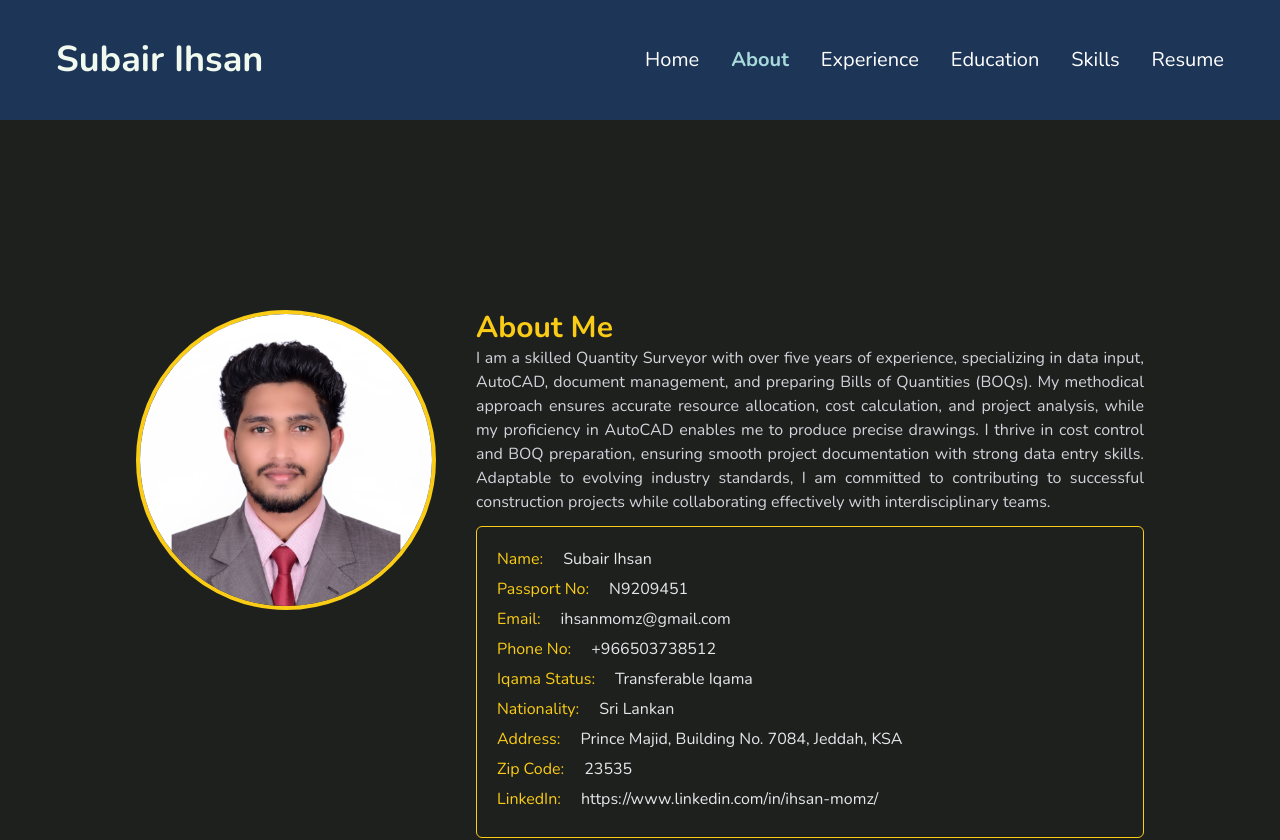
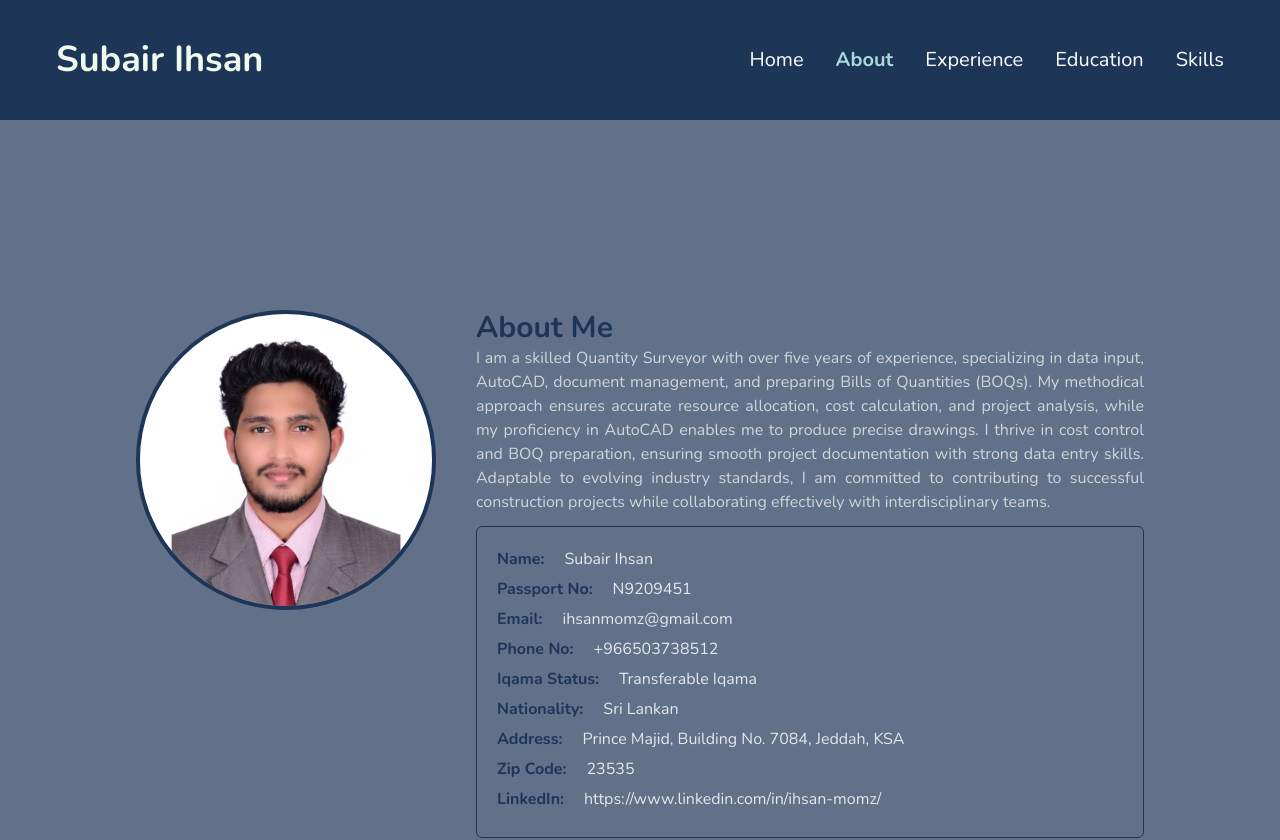
Before and after one commit to Mushkir/ihsan-portfolio, a React (Vite) app: page /about in a window 1280 px wide. Shown: the top 840 px of the page. Built offline with nearby package versions, Linux system fonts and the light colour scheme.

Commit message:
fix: fixed about section

```diff
--- a/src/components/TheNavBar.jsx
+++ b/src/components/TheNavBar.jsx
@@ -41,10 +41,6 @@ const TheNavBar = () => {
 
           <li>
             <NavLink to="/skills">Skills</NavLink>
-          </li>
-
-          <li>
-            <NavLink to="/resume">Resume</NavLink>
           </li>
         </ul>
 
@@ -95,10 +91,6 @@ const TheNavBar = () => {
           <li>
             <NavLink to="/skills">Skills</NavLink>
           </li>
-
-          <li>
-            <NavLink to="/resume">Resume</NavLink>
-          </li>
         </ul>
       </div>
     </nav>
--- a/src/layouts/TheGuestLayout.jsx
+++ b/src/layouts/TheGuestLayout.jsx
@@ -6,7 +6,7 @@ const TheGuestLayout = () => {
   return (
     <div className="font-nunito">
       <TheNavBar />
-      <main className="min-h-[calc(100vh-120px)]">
+      <main className="min-h-[calc(100vh-120px)] bg-sky_blue">
         <Outlet />
       </main>
       <TheFooter />
--- a/src/pages/TheAboutPage.jsx
+++ b/src/pages/TheAboutPage.jsx
@@ -3,16 +3,16 @@ import { Link } from "react-router-dom";
 const TheAboutPage = () => {
   return (
     // sm:pr-[3rem] md:pr-[5rem] xl:pr-[10rem] flex-col sm:flex-row
-    <div className="font-nunito bg-primary-black px-5 sm:px-14 py-8 flex flex-wrap sm:pt-[80px] lg:pt-[150px] xl:pt-[190px]">
+    <div className="font-nunito bg-sky_blue px-1.5 sm:px-14 py-8 flex flex-wrap sm:pt-[80px] lg:pt-[150px] xl:pt-[190px]">
       {/* Hero img */}
       <div className="lg:flex justify-center gap-x-10 items-start mb-10 md:mb-0 lg:mx-20">
         <img
-          className="w-[200px] h-[200px] mx-auto md:w-[300px] md:h-[300px] rounded-full border-4 border-yellow-400 object-cover object-center"
+          className="w-[200px] h-[200px] mx-auto md:w-[300px] md:h-[300px] rounded-full border-4 border-blue_100 object-cover object-center"
           src="/ihsan_profile.JPEG"
           alt="Ihsan Momz image"
         />
         <div className="w-full sm:w-[700px] text-justify">
-          <h3 className="text-yellow-400 text-3xl font-bold">About Me</h3>
+          <h3 className="text-blue_100 text-3xl font-bold">About Me</h3>
           <p className="text-gray-300 mb-3 text-sm sm:text-base">
             I am a skilled Quantity Surveyor with over five years of experience,
             specializing in data input, AutoCAD, document management, and
@@ -26,22 +26,22 @@ const TheAboutPage = () => {
             effectively with interdisciplinary teams.
           </p>
 
-          <div className="border border-yellow-400 p-5 rounded-md">
+          <div className="border border-blue_100 p-5 rounded-md">
             {/* Name */}
             <div className="flex flex-col sm:flex-row item-center gap-x-5 mb-1.5 text-base">
-              <span className="text-yellow-400">Name: </span>
+              <span className="text-blue_100 font-bold">Name: </span>
               <span className="text-gray-200">Subair Ihsan</span>
             </div>
 
             {/* Passport No. */}
             <div className="flex flex-col sm:flex-row item-center gap-x-5 mb-1.5 text-base">
-              <span className="text-yellow-400">Passport No: </span>
+              <span className="text-blue_100 font-bold">Passport No: </span>
               <span className="text-gray-200">N9209451</span>
             </div>
 
             {/* Email */}
             <div className="flex flex-col sm:flex-row item-center gap-x-5 mb-1.5 text-base">
-              <span className="text-yellow-400">Email: </span>
+              <span className="text-blue_100 font-bold">Email: </span>
               <Link
                 className="text-gray-200 hover:opacity-80"
                 to="mailto:ihsanmomz@gmail.com"
@@ -52,7 +52,7 @@ const TheAboutPage = () => {
 
             {/* Phone */}
             <div className="flex flex-col sm:flex-row item-center gap-x-5 mb-1.5 text-base">
-              <span className="text-yellow-400">Phone No: </span>
+              <span className="text-blue_100 font-bold">Phone No: </span>
               <Link
                 className="text-gray-200 hover:opacity-80"
                 to="tel:+966503738512"
@@ -63,19 +63,19 @@ const TheAboutPage = () => {
 
             {/* Iqama Status */}
             <div className="flex flex-col sm:flex-row item-center gap-x-5 mb-1.5 text-base">
-              <span className="text-yellow-400">Iqama Status: </span>
+              <span className="text-blue_100 font-bold">Iqama Status: </span>
               <span className="text-gray-200">Transferable Iqama</span>
             </div>
 
             {/* Nationality */}
             <div className="flex flex-col sm:flex-row item-center gap-x-5 mb-1.5 text-base">
-              <span className="text-yellow-400">Nationality: </span>
+              <span className="text-blue_100 font-bold">Nationality: </span>
               <span className="text-gray-200">Sri Lankan</span>
             </div>
 
             {/* Address */}
             <div className="flex flex-col sm:flex-row item-center gap-x-5 mb-1.5 text-base">
-              <span className="text-yellow-400">Address: </span>
+              <span className="text-blue_100 font-bold">Address: </span>
               <span className="text-gray-200">
                 Prince Majid, Building No. 7084, Jeddah, KSA
               </span>
@@ -83,13 +83,13 @@ const TheAboutPage = () => {
 
             {/* Zip code */}
             <div className="flex flex-col sm:flex-row item-center gap-x-5 mb-1.5 text-base">
-              <span className="text-yellow-400">Zip Code: </span>
+              <span className="text-blue_100 font-bold">Zip Code: </span>
               <span className="text-gray-200">23535</span>
             </div>
 
             {/* LinkedIn */}
             <div className="flex flex-col sm:flex-row item-center gap-x-5 mb-1.5 text-base">
-              <span className="text-yellow-400">LinkedIn: </span>
+              <span className="text-blue_100 font-bold">LinkedIn: </span>
               <Link
                 className="text-gray-200 hover:opacity-80"
                 target="_blank"
```
